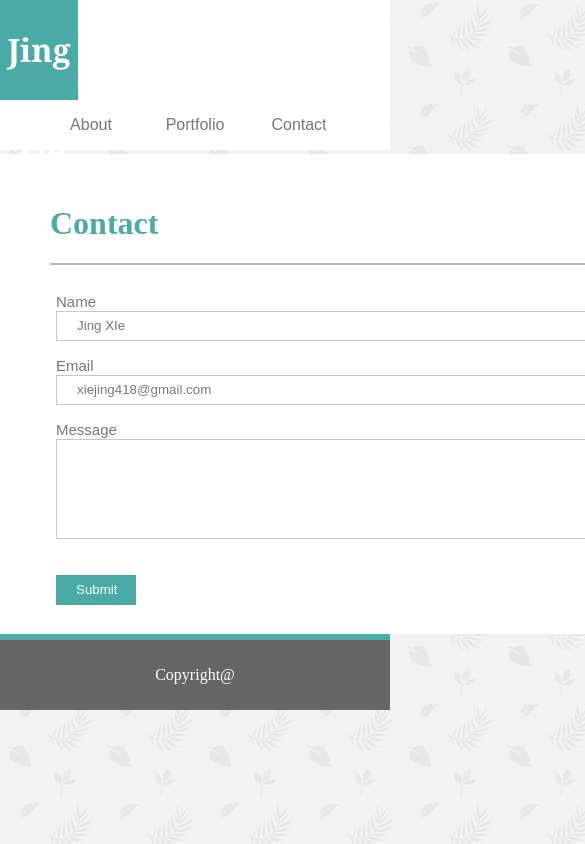
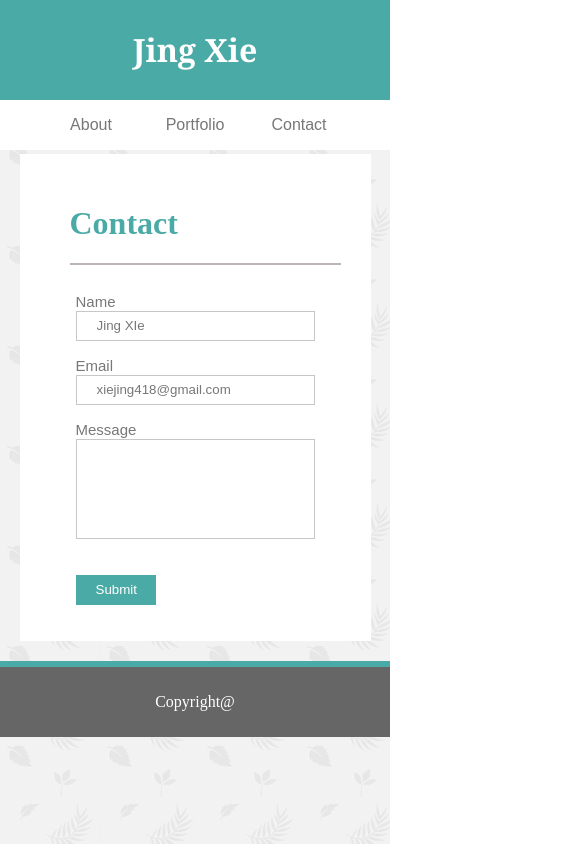
Before and after one commit to redbubble-ash/Responsive-Portfolio, a plain HTML site: page contact.html in a window 390 px wide. Shown: the top 844 px of the page, 585 px wide, since content can reach past the window. Drawn offline with Linux system fonts and the light colour scheme.

Commit message:
updated the second page

```diff
--- a/assets/css/style.css
+++ b/assets/css/style.css
@@ -375,7 +375,7 @@ li a:hover {
 
     /* adjust "JING XIE" to fit in the box for max-widh: 980px*/
     @media (max-width: 980px) {
-        .index .my_name{
+        .my_name{
             width: fit-content;
             height: fit-content;
 
@@ -405,7 +405,7 @@ li a:hover {
 
     /* adjust "JING XIE" to fit max-width: 640px, stack on the top of the page */
     @media (max-width: 640px){
-      .index .my_name{
+      .my_name{
             float: none;
             width: 100%;
             margin: 0;
@@ -421,7 +421,7 @@ li a:hover {
            margin: 0;
            width: 100%;
      }
-
+    }
 
      /* adjust nav ul: "about, porfolio & contact" to fit max-width: 640px, no float stay central, underneath "JING XIE" */
     @media (max-width: 640px) {
@@ -463,3 +463,26 @@ li a:hover {
              ;
           }
       }
+
+      /* adjust the main contact to fix max-width: 980px with margin-left:30% & margin right:5% */
+        @media (max-width: 980px) {
+         .contact #contact_info{
+            width: -webkit-fill-available;
+            height: fit-content;
+            margin-right: 30%;
+            margin-left: 5%;
+
+        }
+    }
+
+
+        /* adjust the main contact to fix max-width: 768px with margin L& R 5% */
+        @media (max-width: 768px) {
+            .contact #contact_info{
+            width: -webkit-fill-available;
+            height: fit-content;
+            margin-right: 5%;
+            margin-left: 5%;
+
+        }
+    }
```
